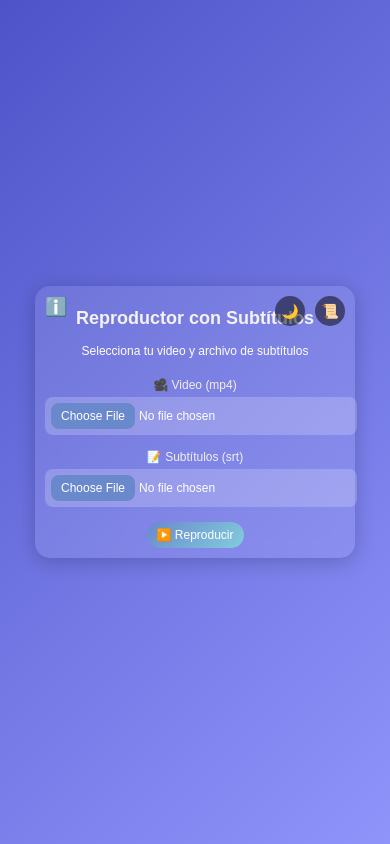
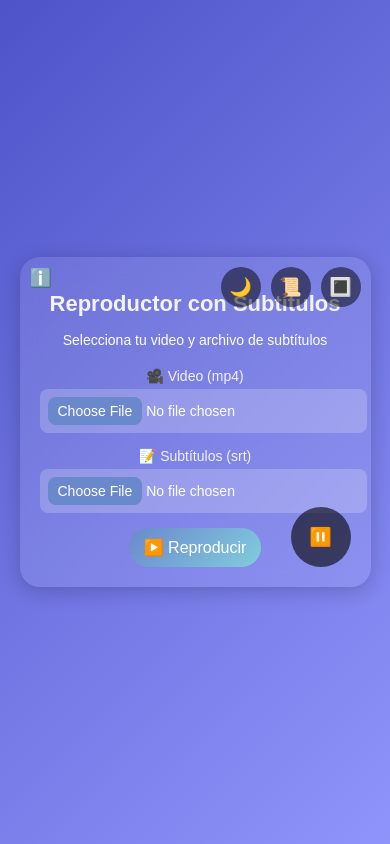
Before and after one commit to biomedicapro/pag, a plain HTML site: page index.html in a window 390 px wide. Drawn offline with Linux system fonts and the light colour scheme.

Commit message:
index.html

```diff
--- a/index.html
+++ b/index.html
@@ -119,83 +119,35 @@
             background-color: #444;
         }
 
+        .fullscreen-toggle {
+            position: absolute;
+            bottom: 20px;
+            right: 20px;
+            background-color: rgba(0, 0, 0, 0.6);
+            color: #fff;
+            border: none;
+            border-radius: 50%;
+            width: 60px;
+            height: 60px;
+            font-size: 18px;
+            cursor: pointer;
+            display: flex;
+            justify-content: center;
+            align-items: center;
+            transition: background-color 0.3s ease, transform 0.3s ease;
+        }
+
+        .fullscreen-toggle:hover {
+            background-color: #444;
+            transform: scale(1.1);
+        }
+
         .info-icon {
             position: absolute;
             top: 10px;
             left: 10px;
             font-size: 18px;
             color: #82ccdd;
-        }
-
-        /* Media Queries */
-        @media screen and (max-width: 768px) {
-            .container {
-                width: 95%;
-                max-width: 350px;
-            }
-
-            .card {
-                padding: 15px;
-            }
-
-            .card h1 {
-                font-size: 20px;
-            }
-
-            .card p {
-                font-size: 13px;
-            }
-
-            .card input {
-                font-size: 12px;
-                padding: 6px;
-            }
-
-            #play-button {
-                font-size: 14px;
-                padding: 8px 12px;
-            }
-
-            .theme-toggle button {
-                width: 35px;
-                height: 35px;
-                font-size: 16px;
-            }
-        }
-
-        @media screen and (max-width: 480px) {
-            .container {
-                width: 100%;
-                max-width: 320px;
-            }
-
-            .card {
-                padding: 10px;
-                border-radius: 15px;
-            }
-
-            .card h1 {
-                font-size: 18px;
-            }
-
-            .card p {
-                font-size: 12px;
-            }
-
-            .card label {
-                font-size: 12px;
-            }
-
-            #play-button {
-                font-size: 12px;
-                padding: 6px 10px;
-            }
-
-            .theme-toggle button {
-                width: 30px;
-                height: 30px;
-                font-size: 14px;
-            }
         }
     </style>
 </head>
@@ -220,19 +172,41 @@
         <div class="theme-toggle">
             <button id="dark-mode-toggle">🌙</button>
             <button id="instructions-toggle">📜</button>
+            <button id="fullscreen-toggle">🔳</button>
         </div>
+        <button class="fullscreen-toggle" id="play-pause-toggle">⏸️</button>
     </div>
     <script>
         const darkModeToggle = document.getElementById('dark-mode-toggle');
         const instructionsToggle = document.getElementById('instructions-toggle');
+        const fullscreenToggle = document.getElementById('fullscreen-toggle');
+        const playPauseToggle = document.getElementById('play-pause-toggle');
         const body = document.body;
 
+        // Alternar modo oscuro
         darkModeToggle.addEventListener('click', () => {
             body.classList.toggle('dark-mode');
         });
 
+        // Mostrar instrucciones
         instructionsToggle.addEventListener('click', () => {
             alert('Instrucciones:\n1. Selecciona un archivo de video en formato MP4.\n2. Selecciona un archivo de subtítulos en formato SRT.\n3. Haz clic en el botón "Reproducir".');
+        });
+
+        // Alternar pantalla completa
+        fullscreenToggle.addEventListener('click', () => {
+            if (!document.fullscreenElement) {
+                document.documentElement.requestFullscreen();
+            } else {
+                document.exitFullscreen();
+            }
+        });
+
+        // Alternar pausa/reproducción
+        let isPlaying = false;
+        playPauseToggle.addEventListener('click', () => {
+            isPlaying = !isPlaying;
+            playPauseToggle.textContent = isPlaying ? '▶️' : '⏸️';
         });
 
         body.classList.add('dark-mode'); // Default dark mode
```
